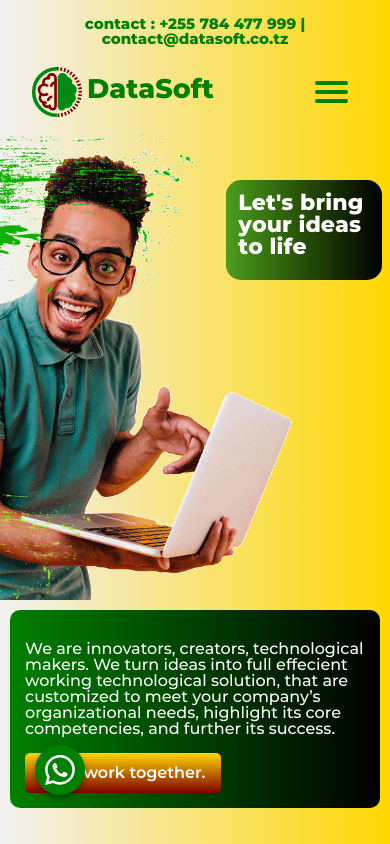
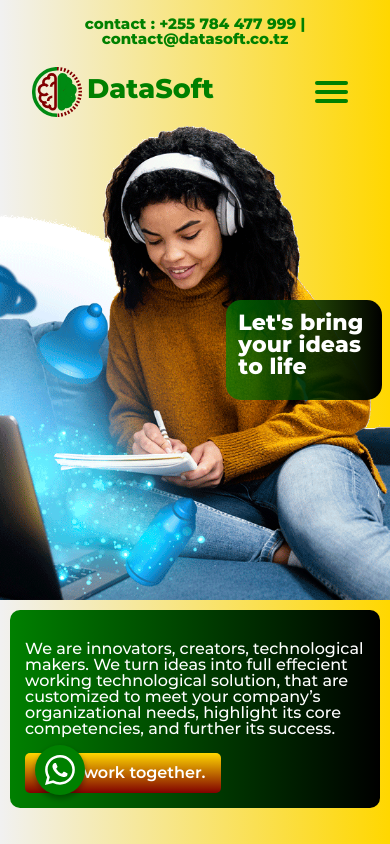
Before and after one commit to LucasJohnNyamhanga/datasoft, a Next.js app: page / in a window 390 px wide. Shown: the top 844 px of the page. Built offline with nearby package versions, Linux system fonts and the light colour scheme.

Commit message:
update hero

```diff
--- a/app/Software/page.tsx
+++ b/app/Software/page.tsx
@@ -8,7 +8,7 @@ const Software = () => {
   return (
     <div className={styles.main}>
       <Navigation />
-      <Hero image={"/datasoftsoftware.gif"} />
+      <Hero image={"/datasoft.gif"} />
       <div>software</div>
       <Footer />
       <GoToTop />
--- a/app/page.tsx
+++ b/app/page.tsx
@@ -12,7 +12,7 @@ export default function Home() {
   return (
     <main className={styles.main}>
       <Navigation />
-      <Hero image={"/datasoft.gif"} />
+      <Hero image={"/datasoftsoftware.gif"} />
       <WhatWeDo />
       <WhatWeHaveDone />
       <Contact />
--- a/app/styles/hero.module.scss
+++ b/app/styles/hero.module.scss
@@ -453,7 +453,7 @@
   @media only screen and (max-width: 790px) {
     .background {
       // position: absolute;
-      left: 20px;
+      left: 10px;
       top: 300px;
       width: 40%;
       // height: max-content;
@@ -475,8 +475,8 @@
   @media only screen and (max-width: 640px) {
     .background {
       // position: absolute;
-      left: 10px;
-      top: 300px;
+      left: 58%;
+      top: 200px;
       width: 40%;
       // height: max-content;
       // padding: 20px;
@@ -497,7 +497,7 @@
     .background {
       // position: absolute;
       left: 58%;
-      top: 80px;
+      top: 200px;
       max-width: 250px;
       margin-right: 10px;
       // height: max-content;
```
